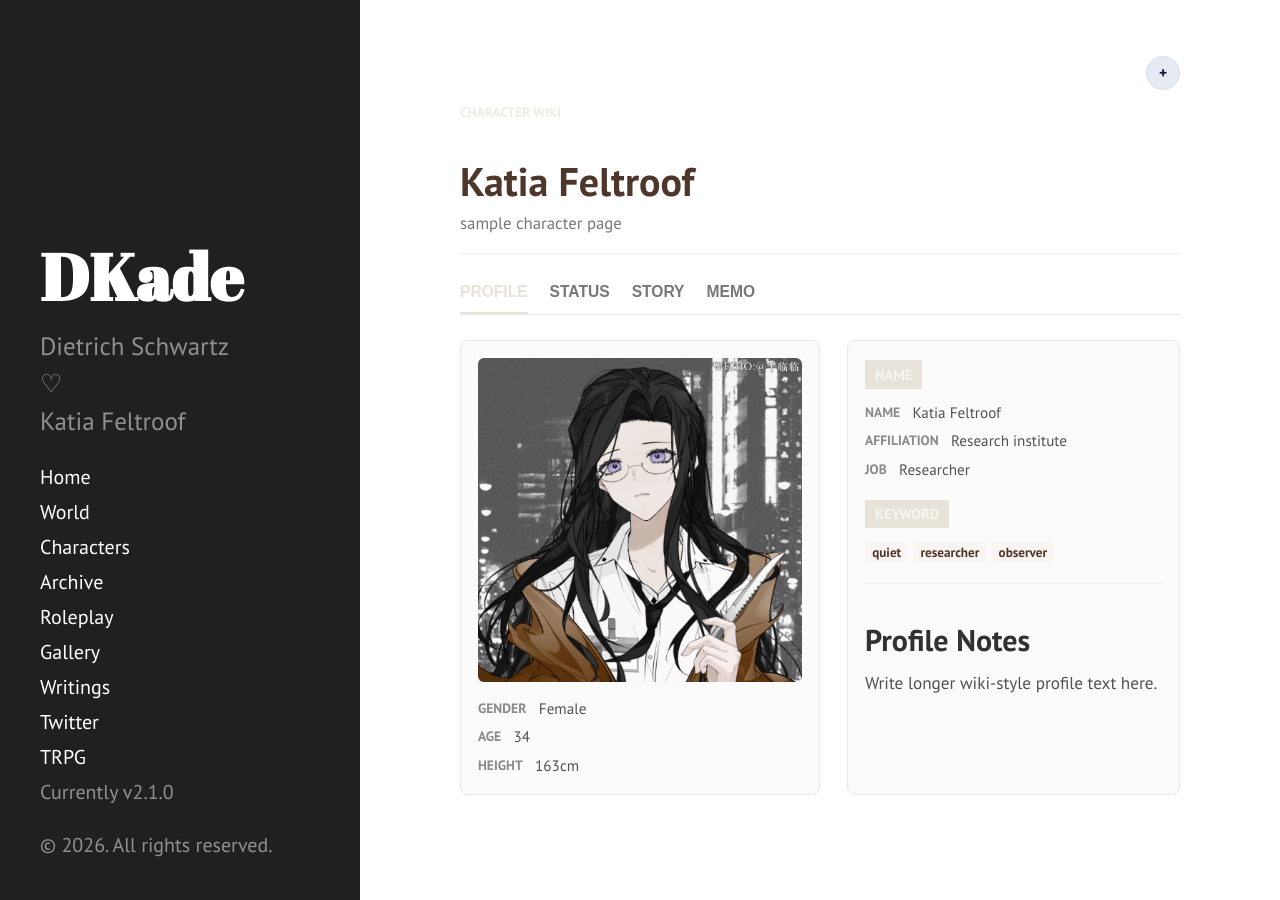
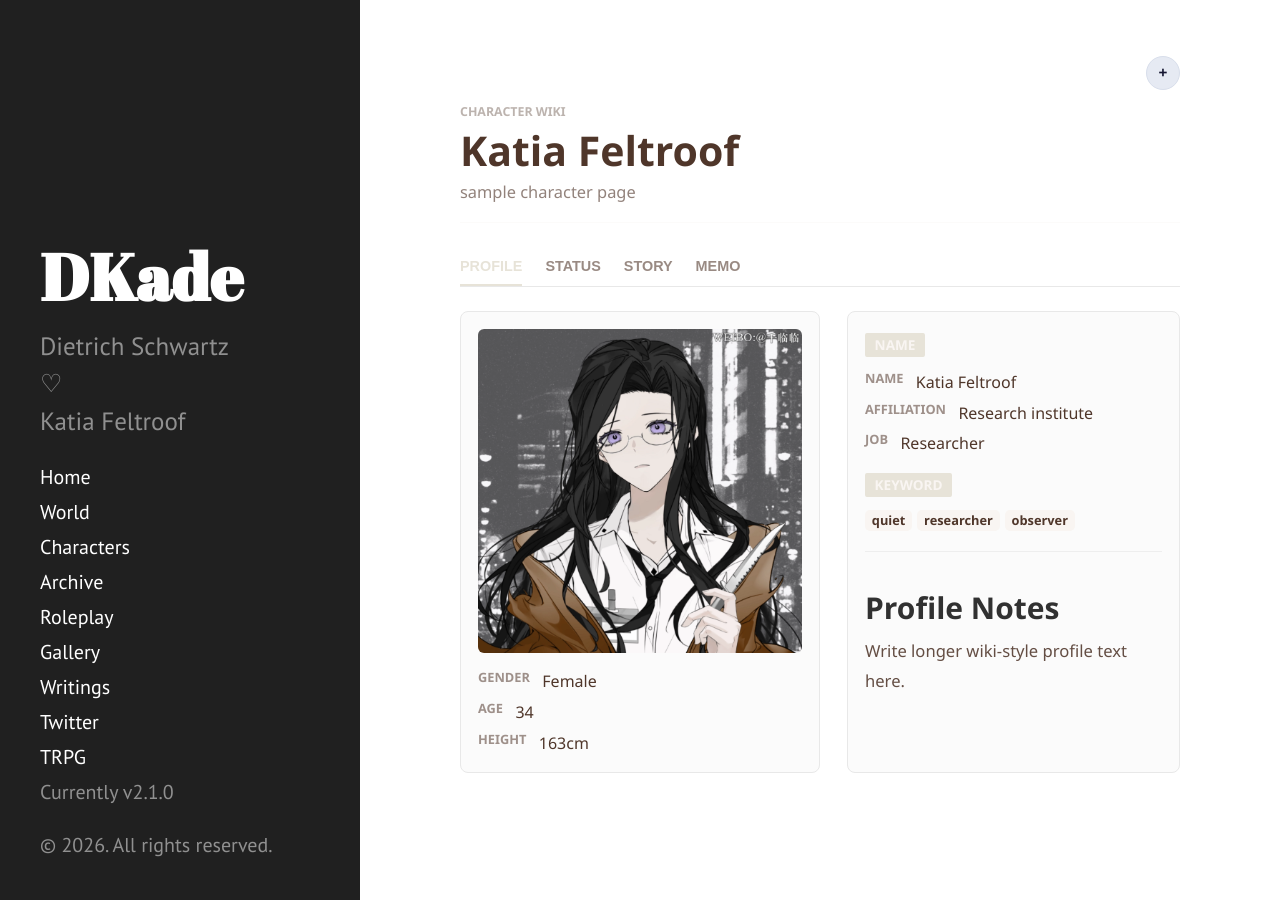
Before and after one commit to mistynocturn-design/dekade-archive, a Jekyll site: the page built from _characters/katia-feltroof.md, in a window 1280 px wide. Built offline with Jekyll 4.4.1, drawn with Linux system fonts in a browser that asks for light colours.

Commit message:
서체편집

```diff
--- a/public/css/hyde.css
+++ b/public/css/hyde.css
@@ -2041,3 +2041,154 @@ a.sidebar-nav-item:focus {
     right: calc(50% - 3.4rem);
   }
 }
+/* Character typography polish */
+.character-index,
+.character-page {
+  font-family: "Pretendard", "SUIT", "Noto Sans KR", "Apple SD Gothic Neo", "Malgun Gothic", "Segoe UI", sans-serif;
+  letter-spacing: 0;
+  word-break: keep-all;
+}
+
+.character-page {
+  color: var(--character-ink, #161732);
+  font-size: .88rem;
+  line-height: 1.65;
+}
+
+.character-header {
+  border-bottom: 1px solid color-mix(in srgb, var(--character-accent, #4e4a65) 14%, transparent);
+  margin-bottom: 1.25rem;
+  padding-bottom: .9rem;
+}
+
+.character-header h1 {
+  color: var(--character-ink, #161732);
+  font-family: inherit;
+  font-size: 2.05rem;
+  font-weight: 800;
+  line-height: 1.15;
+  margin: .22rem 0 .28rem;
+}
+
+.character-kicker {
+  color: color-mix(in srgb, var(--character-ink, #161732) 38%, transparent);
+  font-size: .62rem;
+  font-weight: 800;
+  letter-spacing: 0;
+  margin: 0;
+  text-transform: uppercase;
+}
+
+.character-subtitle {
+  color: color-mix(in srgb, var(--character-ink, #161732) 62%, transparent);
+  font-size: .82rem;
+  line-height: 1.5;
+  margin: 0;
+}
+
+.character-mini-tabs {
+  gap: 1.15rem;
+  margin-bottom: 1.2rem;
+}
+
+.character-mini-tab {
+  color: color-mix(in srgb, var(--character-ink, #161732) 58%, transparent);
+  font-size: .72rem;
+  font-weight: 800;
+  letter-spacing: 0;
+}
+
+.character-mini-tab.active {
+  color: var(--character-tab-color, var(--character-accent, #4e4a65));
+}
+
+.character-portrait-card,
+.character-wiki-box,
+.character-status-card,
+.character-stat-box,
+.character-detail-box {
+  color: var(--character-ink, #161732);
+}
+
+.character-card-facts,
+.character-quick-facts,
+.character-info-list {
+  gap: .34rem;
+}
+
+.character-card-facts dt,
+.character-quick-facts dt,
+.character-info-list dt {
+  color: color-mix(in srgb, var(--character-ink, #161732) 54%, transparent);
+  font-size: .64rem;
+  font-weight: 800;
+  letter-spacing: 0;
+  line-height: 1.35;
+}
+
+.character-card-facts dd,
+.character-quick-facts dd,
+.character-info-list dd {
+  color: var(--character-ink, #161732);
+  font-size: .8rem;
+  font-weight: 500;
+  line-height: 1.5;
+}
+
+.character-section-title,
+.character-detail-section-title {
+  border-radius: 2px;
+  font-size: .68rem;
+  font-weight: 800;
+  letter-spacing: 0;
+  line-height: 1.15;
+  padding: .2rem .48rem;
+}
+
+.character-keywords {
+  gap: .26rem;
+}
+
+.character-keywords span {
+  font-size: .64rem;
+  font-weight: 700;
+  line-height: 1.2;
+  padding: .14rem .34rem;
+}
+
+.character-markdown,
+.character-detail-text,
+.character-story-body,
+.character-memo-body {
+  color: color-mix(in srgb, var(--character-ink, #161732) 88%, transparent);
+  font-size: .83rem;
+  font-weight: 400;
+  line-height: 1.78;
+}
+
+.character-profile-detail summary {
+  font-size: .76rem;
+  font-weight: 800;
+  line-height: 1.35;
+}
+
+.character-stat-box h2,
+.character-status-card h2,
+.character-au-detail-title,
+.character-story-title,
+.character-memo-title {
+  color: var(--character-ink, #161732);
+  font-family: inherit;
+  font-weight: 800;
+  letter-spacing: 0;
+}
+
+@media (max-width: 48em) {
+  .character-header h1 {
+    font-size: 1.7rem;
+  }
+
+  .character-page {
+    font-size: .84rem;
+  }
+}
```
